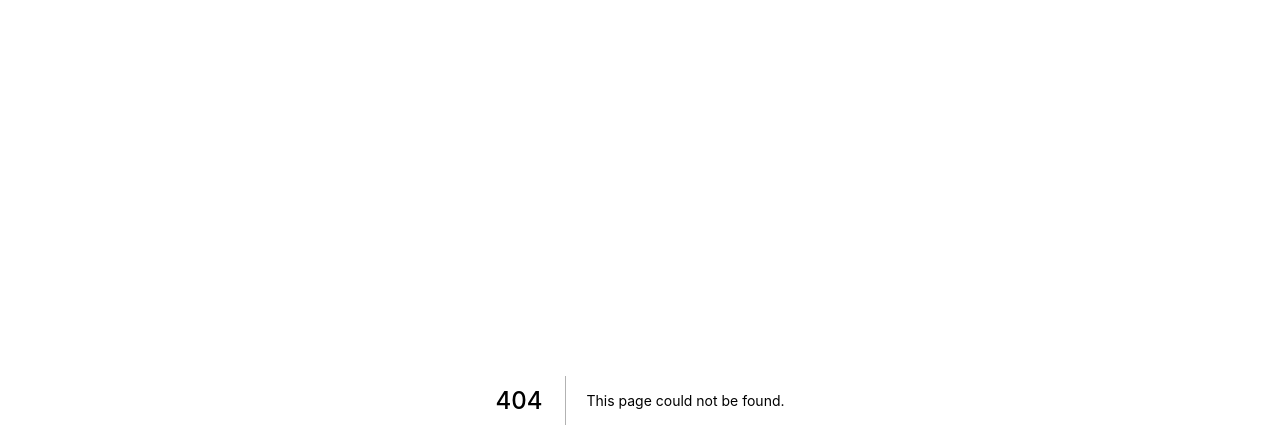
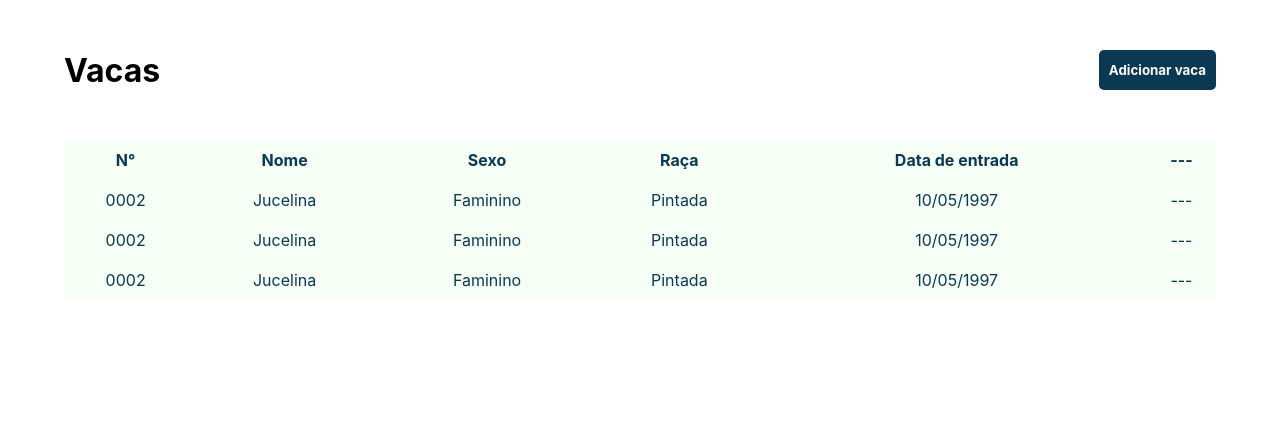
Before and after one commit to pedrohhcunha/projetoDasVaca, a Next.js app: page /vacas in a window 1280 px wide. Before the commit this address had no page. Shown: the top 448 px of the page. Built offline with nearby package versions, Linux system fonts and the light colour scheme.

Commit message:
Sem mensgame

```diff
--- /dev/null
+++ b/pages/vacas.jsx
@@ -0,0 +1,54 @@
+import styles from '../styles/vacas.module.scss'
+
+export default function Vacas(props) {
+    return(
+        <main className={styles.main}>
+            <div className={styles.areaTopo}>
+                <h1 className={styles.titulo}>Vacas</h1>
+                <div className={styles.controllers}>
+                    <button className={styles.button}>Adicionar vaca</button>
+                </div>
+            </div>
+            <div className={styles.vacas}>
+                <table className={styles.table}>
+                    <thead>
+                        <th className={styles.linha}>
+                            <td>N°</td>
+                            <td>Nome</td>
+                            <td>Sexo</td>
+                            <td>Raça</td>
+                            <td>Data de entrada</td>
+                            <td>---</td>
+                        </th>
+                    </thead>
+                    <tbody>
+                        <tr className={styles.linha}>
+                            <td>0002</td>
+                            <td>Jucelina</td>
+                            <td>Faminino</td>
+                            <td>Pintada</td>
+                            <td>10/05/1997</td>
+                            <td>---</td>
+                        </tr>
+                        <tr className={styles.linha}>
+                            <td>0002</td>
+                            <td>Jucelina</td>
+                            <td>Faminino</td>
+                            <td>Pintada</td>
+                            <td>10/05/1997</td>
+                            <td>---</td>
+                        </tr>
+                        <tr className={styles.linha}>
+                            <td>0002</td>
+                            <td>Jucelina</td>
+                            <td>Faminino</td>
+                            <td>Pintada</td>
+                            <td>10/05/1997</td>
+                            <td>---</td>
+                        </tr>
+                    </tbody>
+                </table>
+            </div>
+        </main>
+    )
+}
--- /dev/null
+++ b/styles/vacas.module.scss
@@ -0,0 +1,85 @@
+.main{
+
+    padding: 50px 5vw;
+
+    .areaTopo{
+        display: flex;
+        align-items: center;
+        justify-content: space-between;
+        width: 100%;
+
+        .controllers{
+            display: flex;
+            align-items: center;
+            justify-content: flex-end;
+
+            .button{
+                height: 40px;
+                padding: 0 10px;
+                background-color: var(--blue);
+                border: none;
+                color: var(--white);
+                border-radius: 5px;
+                -webkit-border-radius: 5px;
+                -moz-border-radius: 5px;
+                -ms-border-radius: 5px;
+                -o-border-radius: 5px;
+                font-weight: 700;
+                cursor: pointer;
+            }
+        }
+    }
+
+    .vacas{
+        margin-top: 50px;
+
+        .table{
+            min-width: 100%;
+            background-color: #f6fff6;
+            color: var(--blue);
+            border-collapse: collapse;
+            border-spacing: 0;
+            -webkit-border-horizontal-spacing: 0px;
+            -webkit-border-vertical-spacing: 0px;
+
+            tr, th{
+                display: table-row;
+            }
+
+            .icon{
+                width: 25px;
+                align-items: initial;
+                margin: 10px;
+            }
+
+            td{
+                border-top: 1px solid var(--black);
+                padding: 10px 0;
+                text-align: center;
+            }
+
+            .button{
+                height: 40px;
+                padding: 10px;
+                border-radius: 5px;
+                background-color: var(--blue);
+                margin: 0 15px;
+                width: 200px;
+                color: var(--white);
+                border: none;
+                outline: none;
+                -webkit-border-radius: 5px;
+                -moz-border-radius: 5px;
+                -ms-border-radius: 5px;
+                -o-border-radius: 5px;
+                cursor: pointer;
+                transition: .3s;;
+
+                &:hover{
+                    filter: brightness(.8);
+                    -webkit-filter: brightness(.8);
+                }
+            }
+        }
+    }
+}
```
Also changed, not shown: pages/index.jsx (+28 -14 lines).
